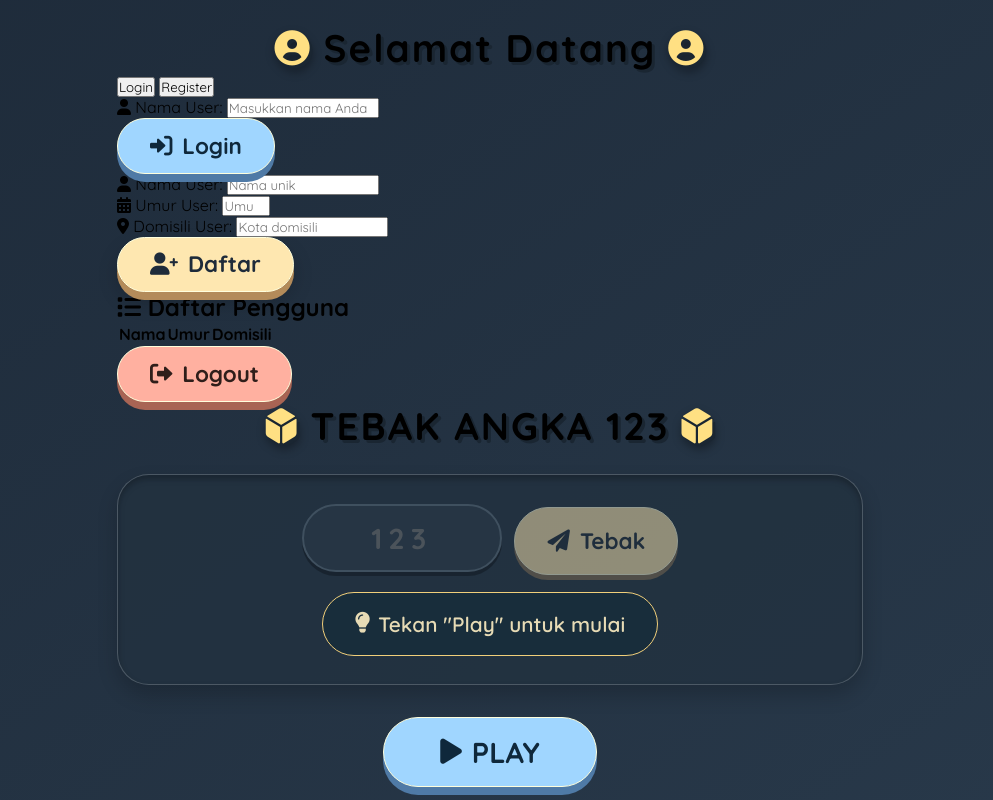
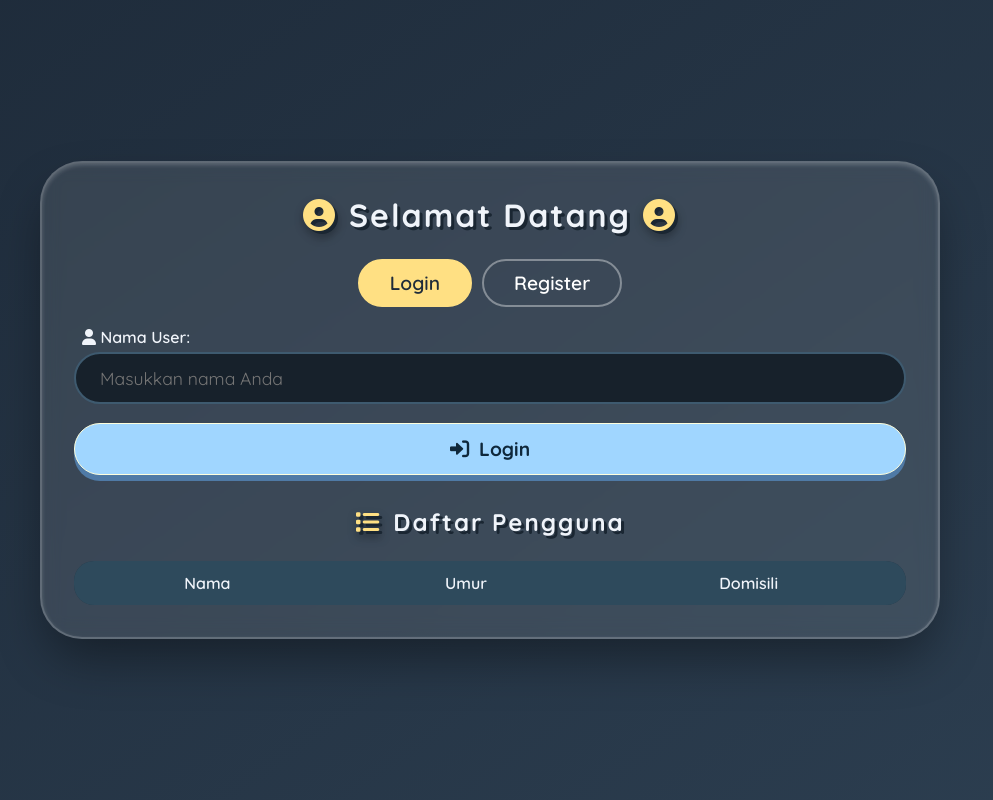
Before and after one commit to ilhamwahyuj/tebak-angka-123, a plain HTML site: page index.html in a window 1280 px wide. Shown: the top 800 px of the page, without its empty margins (150-1143 px from the left). Drawn offline with Linux system fonts and the light colour scheme.

Commit message:
style: update layout and design for improved UI in number guessing game

```diff
--- a/style.css
+++ b/style.css
@@ -1,3 +1,4 @@
+/* ========== UMUM ========== */
 * {
     margin: 0;
     padding: 0;
@@ -14,40 +15,196 @@
     padding: 1.5rem;
 }
 
-.game-container {
-    max-width: 780px;
+.container {
+    max-width: 900px;
     width: 100%;
+}
+
+.card {
     background: rgba(255,255,255,0.1);
     backdrop-filter: blur(10px);
     -webkit-backdrop-filter: blur(10px);
     border: 2px solid rgba(255,255,255,0.2);
     border-radius: 42px;
     box-shadow: 0 25px 50px -8px rgba(0,0,0,0.4), inset 0 2px 4px rgba(255,255,255,0.2);
-    padding: 2rem 2rem 2.5rem;
+    padding: 2rem;
     color: #f0f4fa;
     transition: all 0.3s ease;
 }
 
-h1 {
-    font-size: 2.4rem;
+h1, h2 {
     font-weight: 700;
     text-align: center;
     letter-spacing: 2px;
-    word-break: break-word;
     text-shadow: 3px 3px 0 #1a2632;
-    margin-bottom: 0.25rem;
+    margin-bottom: 1.5rem;
     display: flex;
     align-items: center;
     justify-content: center;
     gap: 12px;
 }
 
-h1 i {
-    font-size: 2.2rem;
+h1 i, h2 i {
     color: #ffe083;
     filter: drop-shadow(0 4px 4px #00000050);
 }
 
+/* ========== BUTTON ========== */
+.btn {
+    background: #fee7b0;
+    border: none;
+    border-radius: 60px;
+    padding: 0.8rem 2rem;
+    font-size: 1.2rem;
+    font-weight: 700;
+    color: #1e2b3a;
+    display: inline-flex;
+    align-items: center;
+    justify-content: center;
+    gap: 10px;
+    cursor: pointer;
+    box-shadow: 0 6px 0 #b38b5a, 0 8px 16px #00000030;
+    transition: 0.1s linear;
+    border: 1px solid #ffffdd;
+    transform: translateY(0);
+}
+
+.btn:active {
+    box-shadow: 0 2px 0 #b38b5a;
+    transform: translateY(4px);
+}
+
+.btn-primary {
+    background: #a0d6ff;
+    box-shadow: 0 6px 0 #4f7aa6;
+    color: #0f283b;
+}
+
+.btn-danger {
+    background: #ffb0a0;
+    box-shadow: 0 6px 0 #a86454;
+    color: #2f1e1a;
+}
+
+.btn-success {
+    background: #b0e5b0;
+    box-shadow: 0 6px 0 #5f8b5f;
+    color: #1d3b1d;
+}
+
+/* ========== FORM & INPUT ========== */
+input, select {
+    background: #17212b;
+    border: 2px solid #3e5a6f;
+    border-radius: 40px;
+    padding: 0.8rem 1.5rem;
+    font-size: 1.1rem;
+    color: #f2e9c7;
+    outline: none;
+    width: 100%;
+    transition: 0.2s;
+}
+
+input:focus {
+    border-color: #ffb86b;
+    background: #1e2d3b;
+    box-shadow: 0 0 10px #f5b04280;
+}
+
+.auth-tabs {
+    display: flex;
+    gap: 10px;
+    margin-bottom: 20px;
+    justify-content: center;
+}
+
+.tab-btn {
+    background: transparent;
+    border: 2px solid #ffffff60;
+    color: white;
+    padding: 10px 30px;
+    border-radius: 40px;
+    font-size: 1.2rem;
+    font-weight: 600;
+    cursor: pointer;
+    transition: 0.2s;
+}
+
+.tab-btn.active {
+    background: #ffe083;
+    border-color: #ffe083;
+    color: #1e2b3a;
+}
+
+.auth-form {
+    display: none;
+    flex-direction: column;
+    gap: 1.2rem;
+    margin-bottom: 2rem;
+}
+
+.auth-form.active {
+    display: flex;
+}
+
+.form-group {
+    display: flex;
+    flex-direction: column;
+    gap: 0.3rem;
+}
+
+.form-group label {
+    font-weight: 600;
+    margin-left: 0.5rem;
+}
+
+/* ========== TABEL USER ========== */
+.user-table {
+    width: 100%;
+    border-collapse: collapse;
+    margin-top: 1.5rem;
+    background: #1f313eb0;
+    border-radius: 20px;
+    overflow: hidden;
+}
+
+.user-table th {
+    background: #2e4a5c;
+    padding: 12px;
+    font-weight: 600;
+}
+
+.user-table td {
+    padding: 10px;
+    text-align: center;
+    border-bottom: 1px solid #ffffff30;
+}
+
+.user-table tr:last-child td {
+    border-bottom: none;
+}
+
+/* ========== LOGOUT AREA ========== */
+.logout-area {
+    display: flex;
+    justify-content: flex-end;
+    margin-bottom: 1rem;
+    align-items: center;
+    gap: 1rem;
+}
+
+.welcome-message {
+    font-size: 1.3rem;
+    background: #233240c9;
+    padding: 0.5rem 1.5rem;
+    border-radius: 40px;
+}
+
+.hidden {
+    display: none !important;
+}
+
+/* ========== GAME STYLES ========== */
 .board-panel {
     background: #233240c9;
     border-radius: 32px;
@@ -85,7 +242,6 @@
     letter-spacing: 6px;
     caret-color: #ffe083;
     outline: none;
-    transition: 0.25s;
     box-shadow: 0 4px 0 #0f171f;
 }
 
@@ -102,47 +258,20 @@
     cursor: not-allowed;
 }
 
-.btn {
-    background: #fee7b0;
-    border: none;
-    border-radius: 60px;
+.message {
+    background: #182d3b;
+    border-radius: 40px;
     padding: 0.8rem 2rem;
-    font-size: 1.4rem;
-    font-weight: 700;
-    color: #1e2b3a;
-    display: inline-flex;
+    font-size: 1.3rem;
+    font-weight: 600;
+    text-align: center;
+    color: #e7dbb5;
+    border: 1px solid #f1cf7a;
+    min-height: 4rem;
+    display: flex;
     align-items: center;
     justify-content: center;
-    gap: 10px;
-    cursor: pointer;
-    box-shadow: 0 8px 0 #b38b5a, 0 10px 20px #00000030;
-    transition: 0.1s linear;
-    border: 1px solid #ffffdd;
-    transform: translateY(0);
-}
-
-.btn:active {
-    box-shadow: 0 2px 0 #b38b5a;
-    transform: translateY(6px);
-}
-
-.btn:disabled {
-    opacity: 0.5;
-    box-shadow: 0 5px 0 #7f6b52;
-    transform: translateY(3px);
-    pointer-events: none;
-}
-
-.btn-primary {
-    background: #a0d6ff;
-    box-shadow: 0 8px 0 #4f7aa6;
-    color: #0f283b;
-}
-
-.btn-danger {
-    background: #ffb0a0;
-    box-shadow: 0 8px 0 #a86454;
-    color: #2f1e1a;
+    gap: 8px;
 }
 
 .stats-row {
@@ -228,35 +357,6 @@
     margin-top: 1.8rem;
 }
 
-.rule-box h3 {
-    font-size: 1.5rem;
-    display: flex;
-    align-items: center;
-    gap: 8px;
-    margin-bottom: 0.8rem;
-}
-
-.rule-box ul {
-    list-style: none;
-    padding-left: 0.5rem;
-}
-
-.rule-box li {
-    margin: 0.5rem 0;
-    display: flex;
-    align-items: center;
-    gap: 10px;
-    font-size: 1.1rem;
-}
-
-.rule-box i.fa-circle-check {
-    color: #7be07b;
-}
-
-.rule-box i.fa-circle-exclamation {
-    color: #f9a66c;
-}
-
 .footer-actions {
     display: flex;
     gap: 1rem;
@@ -265,26 +365,6 @@
     flex-wrap: wrap;
 }
 
-.message {
-    background: #182d3b;
-    border-radius: 40px;
-    padding: 0.8rem 2rem;
-    font-size: 1.3rem;
-    font-weight: 600;
-    text-align: center;
-    color: #e7dbb5;
-    border: 1px solid #f1cf7a;
-    min-height: 4rem;
-    display: flex;
-    align-items: center;
-    justify-content: center;
-    gap: 8px;
-}
-
-.fa-sparkle {
-    color: #ffdb8e;
-}
-
 hr {
     border: 1px solid #ffffff20;
     margin: 1rem 0;
```
